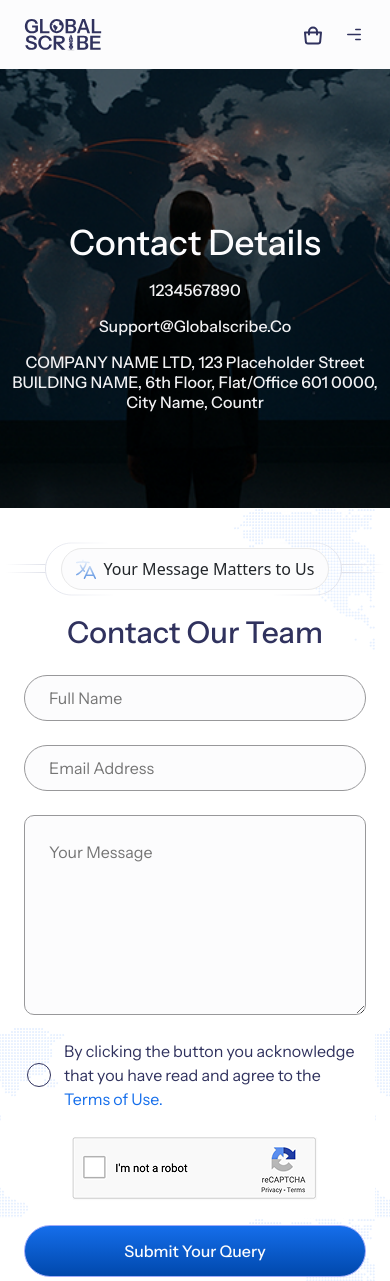
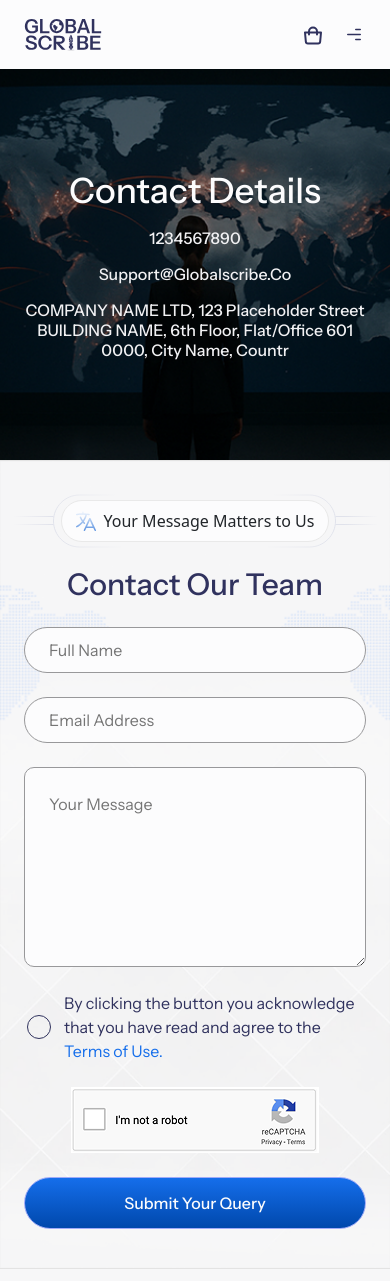
Before and after one commit to SupporthivesProjects/GlobalScribe-HTML, a plain HTML site: page contact.html in a window 390 px wide. Shown: the top 1281 px of the page. Drawn offline with nearby package versions, Linux system fonts and the light colour scheme.

Commit message:
QA round 1

```diff
--- a/assets/css/sk_style.css
+++ b/assets/css/sk_style.css
@@ -720,6 +720,10 @@ input[type=radio] {
     gap: 24px;
     flex: 1 0 0;
     align-self: stretch;
+    background: url(../img/repass_left_bg.png);
+    background-size: cover;
+    background-position: center center;
+    background-repeat: no-repeat;
 }
 
 .heading_RP {
@@ -894,7 +898,7 @@ input[type=radio] {
     /* with class ModalCarrot ??*/
     position: absolute;
     z-index: 1;
-    left: -76%;
+    left: -73%;
     top: -7px;
 }
 
@@ -903,7 +907,7 @@ input[type=radio] {
     /* with class ModalCarrot ??*/
     position: absolute;
     z-index: 1;
-    right: -76%;
+    right: -73%;
     top: -7px;
 }
 
@@ -1218,7 +1222,7 @@ margin-bottom: 0%;
 
     .term {
         background-image: url(../img/term_bg_mo.png);
-        background-position: center top;
+        background-position: center top -115px;
         background-size: cover;
         background-repeat: no-repeat;
     }
@@ -1307,7 +1311,7 @@ margin-bottom: 0%;
     .c-checkbox input[type='checkbox']~label:after,
     .c-checkbox input[type='checkbox']~.label:after {
         height: 15px;
-        top: 32px;
+        top: 21.5px;
     }
 
     .signin_btn_inner {
@@ -1331,6 +1335,12 @@ margin-bottom: 0%;
         align-items: center;
         gap: 24px;
         align-self: stretch;
+        margin-bottom: 24px;
+        border-radius: 0px 0px 10px 10px;
+        background: url(../img/pay_succ_mobo.png);
+        background-size: cover;
+        background-position: center center;
+        background-repeat: no-repeat;
     }
 
     .heading_CS {
@@ -1414,10 +1424,15 @@ margin-bottom: 0%;
         justify-content: center;
         align-items: center;
         gap: 16px;
-        padding-top: 221px;
-        padding-bottom: 96px;
+        padding-top: 100px;
+        padding-bottom: 100px;
         margin-left: auto;
         margin-right: auto;
+        padding-left: 24px;
+        padding-right: 24px;
+    }
+    section.contact {
+        margin-top: 69px;
     }
 
     .heading_contact {
@@ -1445,7 +1460,10 @@ margin-bottom: 0%;
     }
 
     .div_contact2 {
-        background-image: url(../img/signup_mo.png);
+        background-image: url(../img/contact_mobo_bg_s2.png);
+        background-size: cover;
+        background-position: center center;
+        background-repeat: no-repeat;
         display: flex;
         width: 100%;
         padding: 40px 24px;
@@ -1505,7 +1523,7 @@ margin-bottom: 0%;
         /* with class ModalCarrot ??*/
         position: absolute;
         z-index: 1;
-        left: -21%;
+        left: -18%;
         top: -7px;
     }
 
@@ -1514,7 +1532,7 @@ margin-bottom: 0%;
         /* with class ModalCarrot ??*/
         position: absolute;
         z-index: 1;
-        right: -21%;
+        right: -19%;
         top: -7px;
     }
 
```
Also changed, not shown: assets/img/contact_mobo_bg_s2.png (added), assets/img/pay_succ_mobo.png (added), assets/img/repass_left_bg.png (added).
